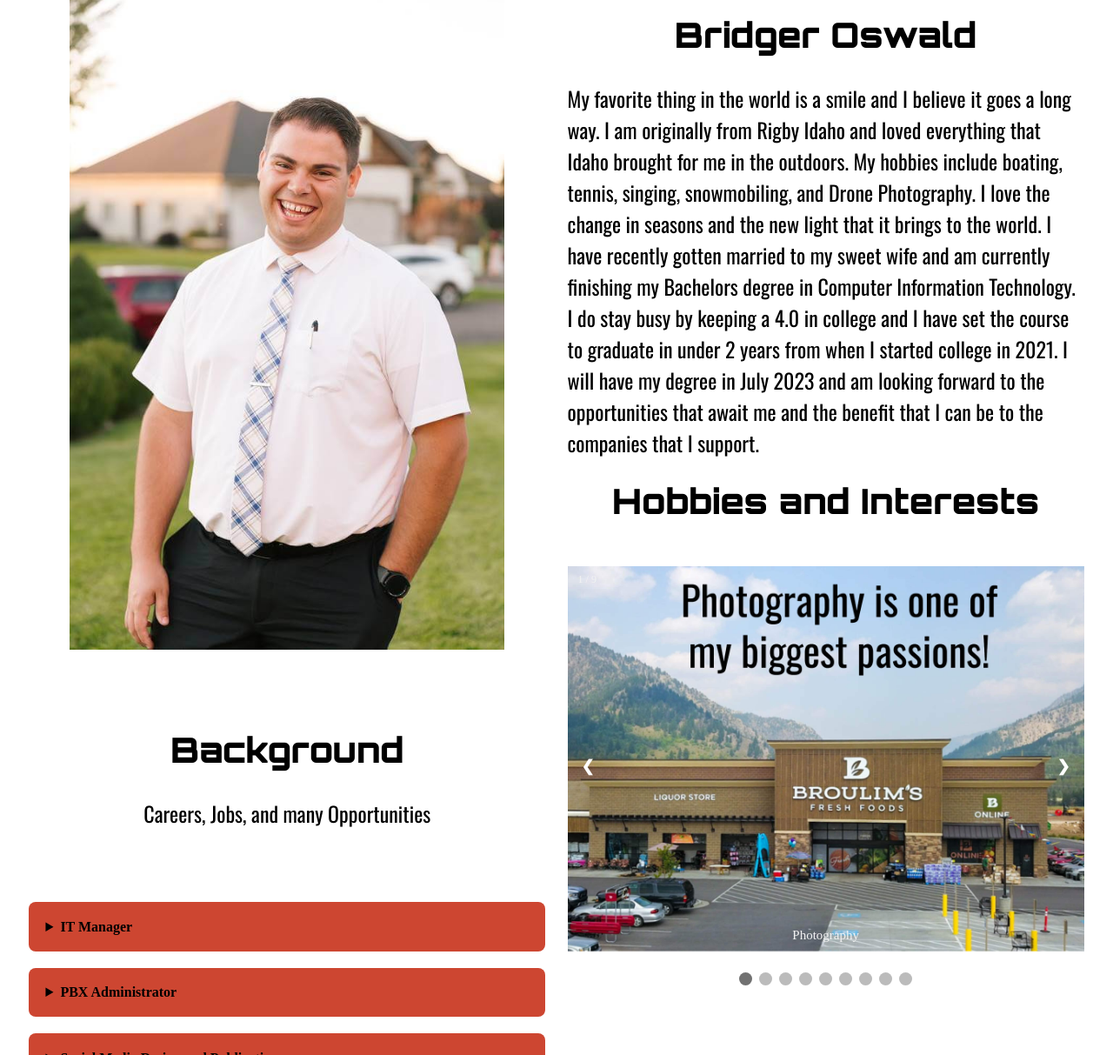
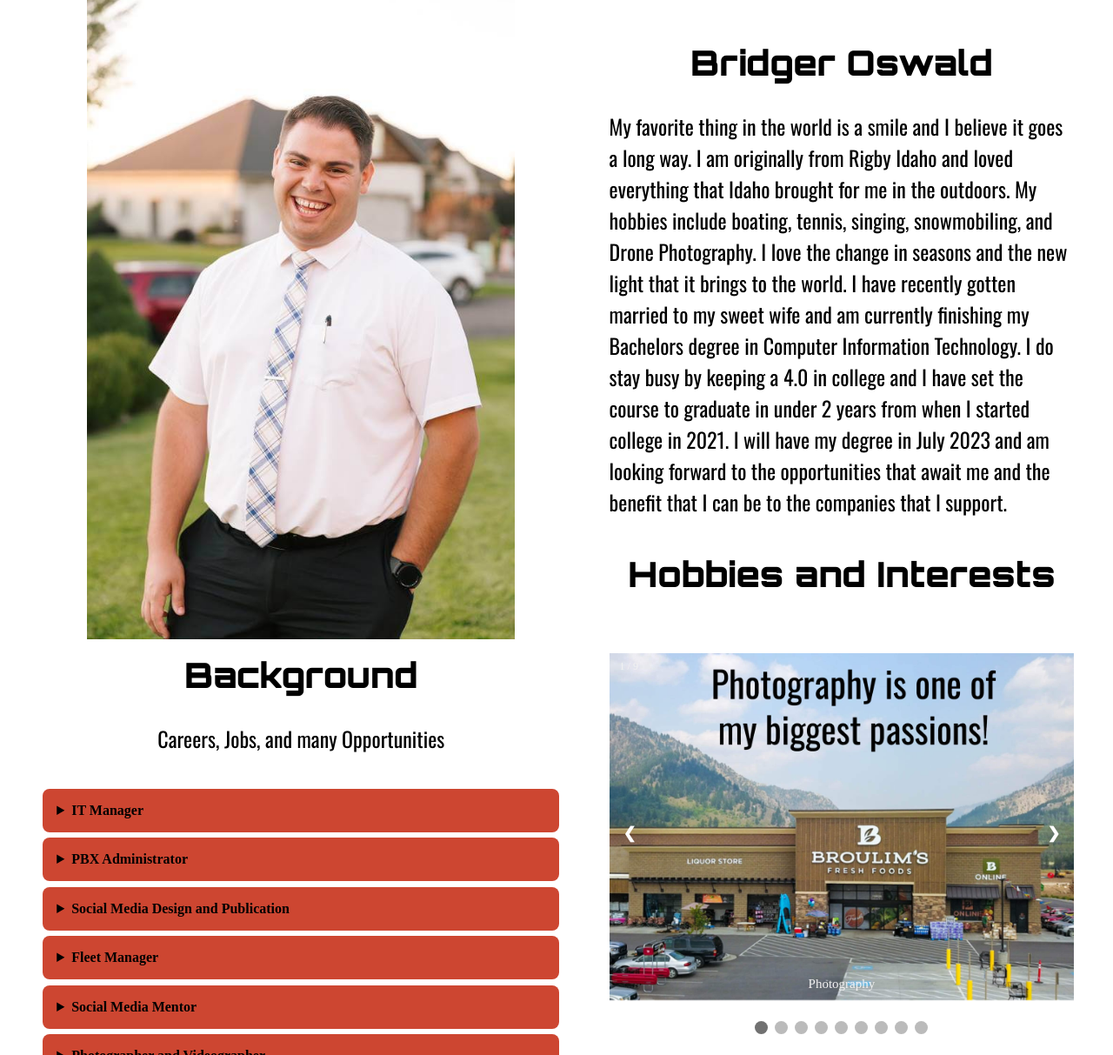
Before and after one commit to bridgeroswald/wdd130, a plain HTML site: page oz/about-me.html in a window 1280 px wide. Shown: the part 107-1320 px from the top of the page at 87% size. Drawn offline with nearby package versions, Linux system fonts and the light colour scheme; a web font is replaced by a local one.

Commit message:
about me page white space fixed and margins edited

```diff
--- a/oz/styles/style.css
+++ b/oz/styles/style.css
@@ -95,8 +95,8 @@ nav {
   summary {
     font-weight: 600;
     background-color: var(--primary-color);
-    padding: 1.2rem;
-    margin-bottom: 1.2rem;
+    padding: 1rem;
+    margin-bottom: .4rem;
     border-radius: 0.5rem;
     cursor: pointer;
    }
@@ -407,13 +407,14 @@ h3 {
   display: grid;
   grid-template-columns: 2% 47% 2% 47% 2%;
   grid-template-rows:  .45fr 100px auto auto auto;
+  gap: 1em;
 }
 
 .intro-msg {
-margin-top: 3%;
+margin-top: 50px;
   grid-column: 4/4;
   grid-row: 1/1;
-  width: 100%;
+  width: 90%;
 }
 
 .intro-img {
@@ -427,37 +428,36 @@ margin-top: 3%;
 #aboutme-img {
   grid-column: 2/2;
   grid-row: 1/3;
-  width: 100%;
-  max-width: 500px;
+  max-width: 100%;
   justify-content: center;
   justify-items: center;
   text-align: center;
+  max-height: 100%;
 }
 
 .resume-title {
 text-align: center;
   grid-column: 2/2;
-  grid-row: 4/4;
-  margin-top: -300px;
+  grid-row: 3/4;
 }
 
 .resume-accordian {
-  margin-top: -100px;
+
   grid-column: 2/2;
-  grid-row: 5/6;
+  grid-row: 4/6;
 }
 
 .slideshow-title {
   grid-column: 4/4;
   grid-row: 2/2;
-
+width: 90%;
 
 }
 
 .slideshow-images {
   grid-column: 4/4;
   grid-row: 3/5;
-  width: 100%;
+  width: 90%;
 
 }
 
```
